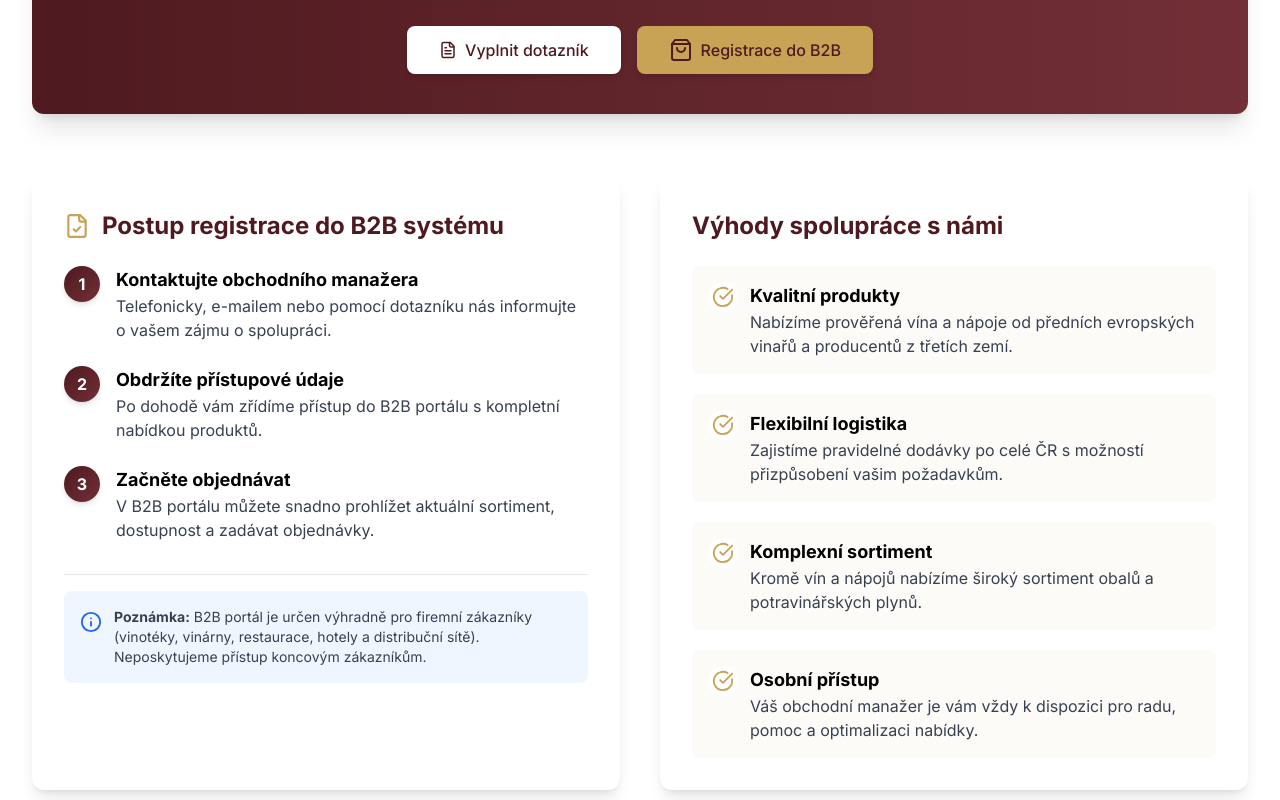
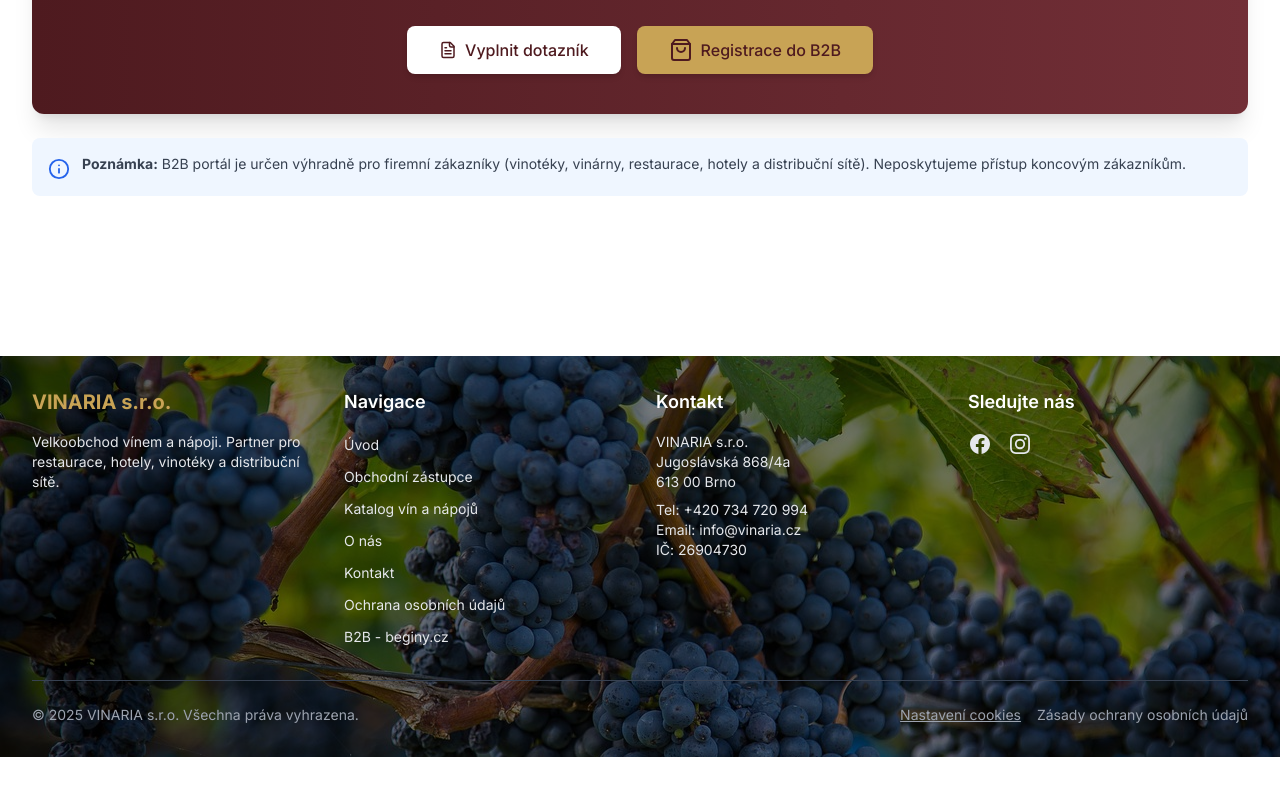
Before and after one commit to jeromedefif/vinaria-web, a Next.js app: page /obchodni-zastupce in a window 1280 px wide. Shown: the part 1140-1940 px from the top of the page. After the commit the page ends 1897 px from the top, so only its background shows below. Built offline with nearby package versions, Linux system fonts and the light colour scheme.

Commit message:
dotaznik 5

```diff
--- a/src/app/obchodni-zastupce/page.tsx
+++ b/src/app/obchodni-zastupce/page.tsx
@@ -5,7 +5,7 @@ import Footer from '@/components/ui/footer';
 import Image from 'next/image';
 import Link from 'next/link';
 import { motion } from 'framer-motion';
-import { Phone, Mail, Calendar, FileCheck, Building, ArrowRight, Info, CheckCircle, FileText } from 'lucide-react';
+import { Phone, Mail, Users, Calendar, FileCheck, Building, ArrowRight, Info, CheckCircle, FileText } from 'lucide-react';
 import { useState } from 'react';
 
 export default function ObchodniZastupce() {
@@ -201,12 +201,12 @@ export default function ObchodniZastupce() {
           </div>
         </motion.div>
 
-        {/* B2B registrační banner - přesunutý nad sekce postupu registrace a výhod */}
+        {/* B2B registrační banner */}
         <motion.div
           initial={{ opacity: 0, y: 30 }}
           animate={{ opacity: 1, y: 0 }}
           transition={{ duration: 0.5, delay: 0.3 }}
-          className="bg-gradient-to-r from-wine-burgundy to-wine-red rounded-xl p-10 text-center text-white shadow-xl mb-16"
+          className="bg-gradient-to-r from-wine-burgundy to-wine-red rounded-xl p-10 text-center text-white shadow-xl mb-6"
         >
           <h2 className="text-2xl md:text-3xl font-bold mb-4">
             Vyzkoušejte náš B2B portál - beginy.cz
@@ -239,53 +239,8 @@ export default function ObchodniZastupce() {
           </div>
         </motion.div>
 
-        {/* Registrace a spolupráce */}
-        <div className="grid md:grid-cols-2 gap-10 mb-16">
-          <motion.div
-            initial={{ opacity: 0, x: -30 }}
-            animate={{ opacity: 1, x: 0 }}
-            transition={{ duration: 0.6, delay: 0.3 }}
-            className="bg-white rounded-xl shadow-lg p-8"
-          >
-            <h3 className="text-2xl font-bold text-wine-burgundy mb-6 flex items-center">
-              <FileCheck size={26} className="mr-3 text-wine-gold" />
-              Postup registrace do B2B systému
-            </h3>
-
-            <ol className="space-y-6">
-              <li className="flex gap-4">
-                <div className="flex-shrink-0 bg-gradient-to-br from-wine-burgundy to-wine-red text-white w-9 h-9 rounded-full flex items-center justify-center font-bold shadow-md">1</div>
-                <div>
-                  <h4 className="font-bold text-lg">Kontaktujte obchodního manažera</h4>
-                  <p className="text-gray-700">
-                    Telefonicky, e-mailem nebo pomocí dotazníku nás informujte o vašem zájmu o spolupráci.
-                  </p>
-                </div>
-              </li>
-
-              <li className="flex gap-4">
-                <div className="flex-shrink-0 bg-gradient-to-br from-wine-burgundy to-wine-red text-white w-9 h-9 rounded-full flex items-center justify-center font-bold shadow-md">2</div>
-                <div>
-                  <h4 className="font-bold text-lg">Obdržíte přístupové údaje</h4>
-                  <p className="text-gray-700">
-                    Po dohodě vám zřídíme přístup do B2B portálu s kompletní nabídkou produktů.
-                  </p>
-                </div>
-              </li>
-
-              <li className="flex gap-4">
-                <div className="flex-shrink-0 bg-gradient-to-br from-wine-burgundy to-wine-red text-white w-9 h-9 rounded-full flex items-center justify-center font-bold shadow-md">3</div>
-                <div>
-                  <h4 className="font-bold text-lg">Začněte objednávat</h4>
-                  <p className="text-gray-700">
-                    V B2B portálu můžete snadno prohlížet aktuální sortiment, dostupnost a zadávat objednávky.
-                  </p>
-                </div>
-              </li>
-            </ol>
-
-            <div className="mt-8 pt-4 border-t border-gray-200">
-              <div className="flex items-start gap-3 bg-blue-50 p-4 rounded-lg">
+        {/* Informační poznámka pod bannerem */}
+        <div className="mt-4 mb-16 flex items-start gap-3 bg-blue-50 p-4 rounded-lg">
           <Info size={22} className="flex-shrink-0 text-blue-600 mt-1" />
           <p className="text-sm text-gray-700">
             <strong>Poznámka:</strong> B2B portál je určen výhradně pro firemní zákazníky
@@ -293,72 +248,6 @@ export default function ObchodniZastupce() {
             přístup koncovým zákazníkům.
           </p>
         </div>
-            </div>
-          </motion.div>
-
-          <motion.div
-            initial={{ opacity: 0, x: 30 }}
-            animate={{ opacity: 1, x: 0 }}
-            transition={{ duration: 0.6, delay: 0.3 }}
-            className="bg-white rounded-xl shadow-lg p-8"
-          >
-            <h3 className="text-2xl font-bold text-wine-burgundy mb-6">
-              Výhody spolupráce s námi
-            </h3>
-
-            <ul className="space-y-5">
-              <li className="flex gap-3 items-start bg-wine-cream/30 p-4 rounded-lg">
-                <div className="flex-shrink-0 bg-white rounded-full p-1">
-                  <CheckCircle size={22} className="text-wine-gold" />
-                </div>
-                <div>
-                  <h4 className="font-bold text-lg">Kvalitní produkty</h4>
-                  <p className="text-gray-700">
-                    Nabízíme prověřená vína a nápoje od předních evropských vinařů a producentů z třetích zemí.
-                  </p>
-                </div>
-              </li>
-
-              <li className="flex gap-3 items-start bg-wine-cream/30 p-4 rounded-lg">
-                <div className="flex-shrink-0 bg-white rounded-full p-1">
-                  <CheckCircle size={22} className="text-wine-gold" />
-                </div>
-                <div>
-                  <h4 className="font-bold text-lg">Flexibilní logistika</h4>
-                  <p className="text-gray-700">
-                    Zajistíme pravidelné dodávky po celé ČR s možností přizpůsobení vašim požadavkům.
-                  </p>
-                </div>
-              </li>
-
-              <li className="flex gap-3 items-start bg-wine-cream/30 p-4 rounded-lg">
-                <div className="flex-shrink-0 bg-white rounded-full p-1">
-                  <CheckCircle size={22} className="text-wine-gold" />
-                </div>
-                <div>
-                  <h4 className="font-bold text-lg">Komplexní sortiment</h4>
-                  <p className="text-gray-700">
-                    Kromě vín a nápojů nabízíme široký sortiment obalů a potravinářských plynů.
-                  </p>
-                </div>
-              </li>
-
-              <li className="flex gap-3 items-start bg-wine-cream/30 p-4 rounded-lg">
-                <div className="flex-shrink-0 bg-white rounded-full p-1">
-                  <CheckCircle size={22} className="text-wine-gold" />
-                </div>
-                <div>
-                  <h4 className="font-bold text-lg">Osobní přístup</h4>
-                  <p className="text-gray-700">
-                    Váš obchodní manažer je vám vždy k dispozici pro radu, pomoc a optimalizaci nabídky.
-                  </p>
-                </div>
-              </li>
-            </ul>
-          </motion.div>
-        </div>
-
-
       </main>
       <Footer />
     </>
--- a/src/components/sections/hero-section.tsx
+++ b/src/components/sections/hero-section.tsx
@@ -38,12 +38,12 @@ export default function HeroSection() {
           </p>
 
           <div className="flex flex-col sm:flex-row gap-4 justify-center md:justify-start">
-            <Link
-              href="/katalog"
-              className="font-montserrat bg-wine-gold text-wine-burgundy px-8 py-3 rounded text-lg font-medium transition hover:bg-wine-gold/90"
-            >
-              Katalog vín a nápojů
-            </Link>
+          <Link
+href="/obchodni-zastupce"
+className="font-montserrat bg-wine-gold text-wine-burgundy px-8 py-3 rounded text-lg font-medium transition hover:bg-wine-gold/90"
+>
+Zahájit spolupráci
+</Link>
             <a
               href="https://www.beginy.cz/login"
               className="font-montserrat border-2 border-white text-white px-8 py-3 rounded text-lg font-medium transition hover:bg-white/10"
--- a/src/components/ui/navbar.tsx
+++ b/src/components/ui/navbar.tsx
@@ -41,7 +41,7 @@ export default function Navbar() {
                   pathname === '/obchodni-zastupce' ? 'text-wine-burgundy' : ''
                 }`}
               >
-                <span>Rychlý kontakt</span>
+                <span>Zahájit spolupráci</span>
                 <span className={`absolute bottom-0 left-1/2 h-0.5 bg-wine-gold transform -translate-x-1/2 transition-all duration-300 ${
                   pathname === '/obchodni-zastupce' ? 'w-full' : 'w-0 group-hover:w-full'
                 }`}></span>
```
Lines whose indentation alone changed are shown as unchanged.
